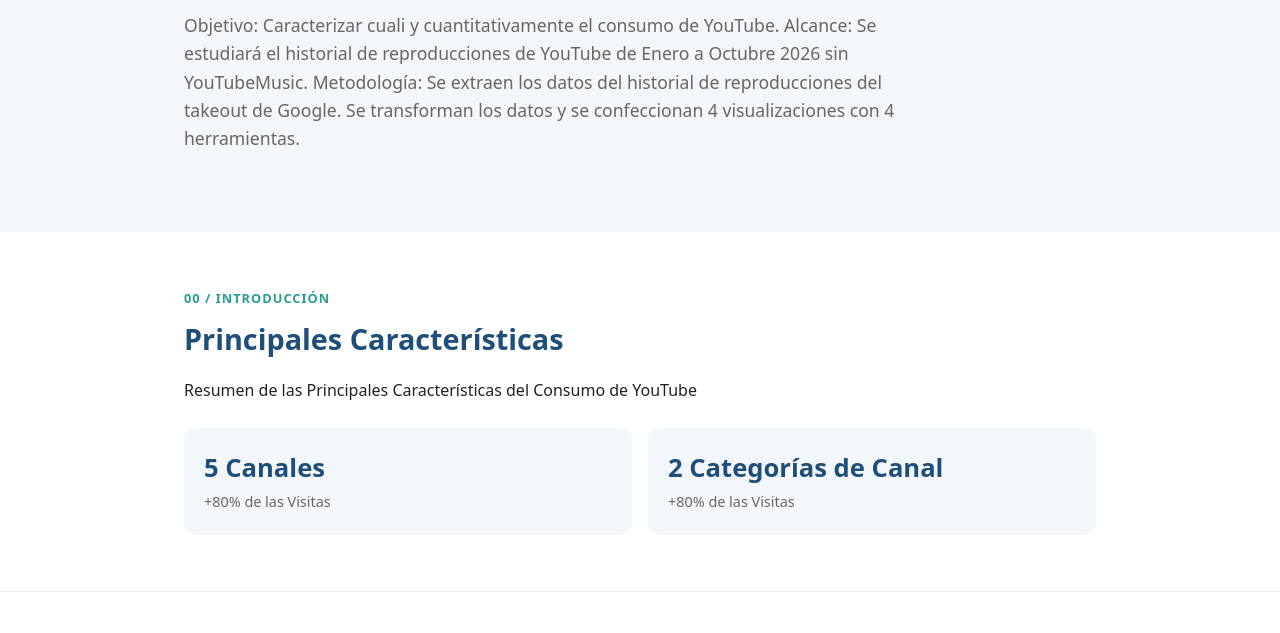
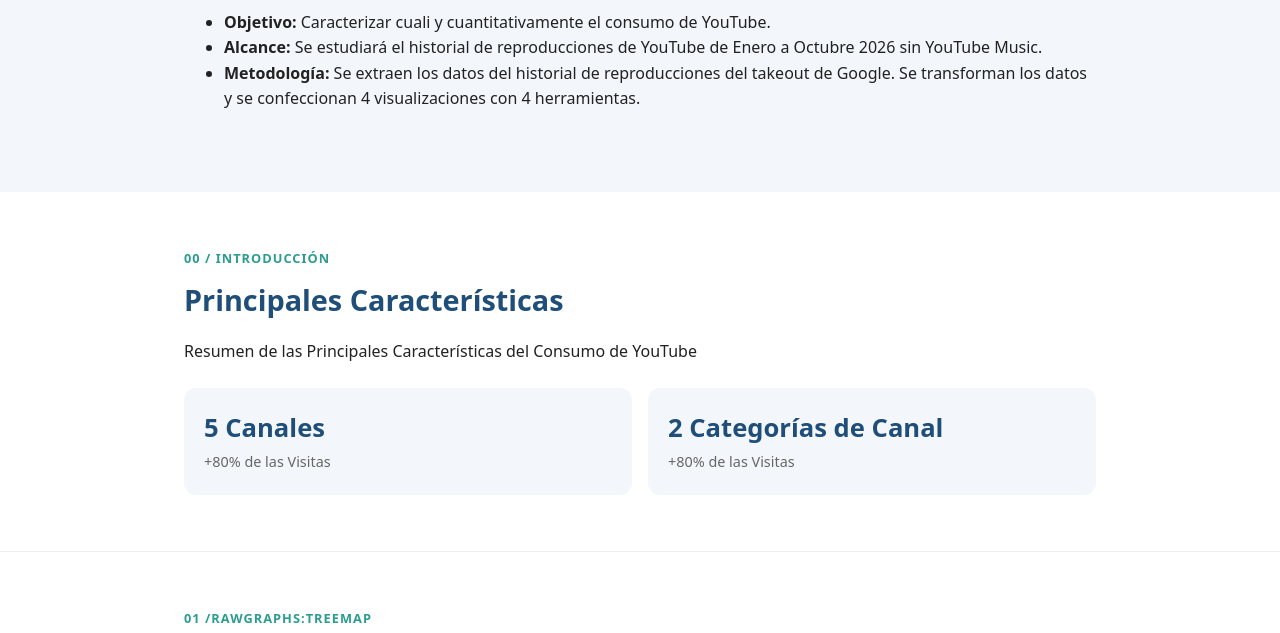
Before and after one commit to Pablo-Velazquez/infovis, a plain HTML site: page tp2/index.html in a window 1280 px wide. Shown: the part 162-795 px from the top of the page. Drawn offline with Linux system fonts and the light colour scheme; a script that the page names is missing.

Commit message:
Refactor header and main sections in index.html

```diff
--- a/tp2/index.html
+++ b/tp2/index.html
@@ -134,16 +134,16 @@
 <body>
 
   <!-- ================= PORTADA ================= -->
-
 <header class="portada">
   <div class="contenedor">
     <p class="etiqueta">Visualización de la Información</p>
-      <h1>Estudio del Consumo de YouTube </h1>
-      <p class="bajada">
-        Objetivo: Caracterizar cuali y cuantitativamente el consumo de YouTube.
-        Alcance: Se estudiará el historial de reproducciones de YouTube de Enero a Octubre 2026 sin YouTubeMusic.
-        Metodología: Se extraen los datos del historial de reproducciones del takeout de Google. Se transforman los datos y se confeccionan 4 visualizaciones con 4 herramientas.
-      </p>
+    <h1>Estudio del Consumo de YouTube</h1>
+
+    <ul class="bajada">
+      <li><strong>Objetivo:</strong> Caracterizar cuali y cuantitativamente el consumo de YouTube.</li>
+      <li><strong>Alcance:</strong> Se estudiará el historial de reproducciones de YouTube de Enero a Octubre 2026 sin YouTube Music.</li>
+      <li><strong>Metodología:</strong> Se extraen los datos del historial de reproducciones del takeout de Google. Se transforman los datos y se confeccionan 4 visualizaciones con 4 herramientas.</li>
+    </ul>
 
     <ul class="chips">
 
```
Lines whose indentation alone changed are shown as unchanged.
